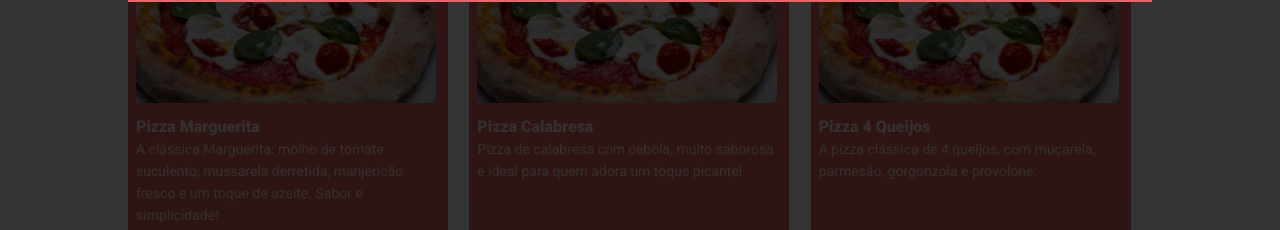
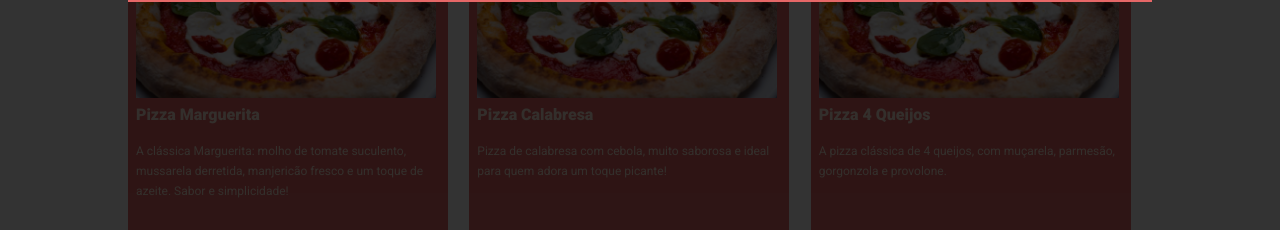
Before and after one commit to evenilsonguerreiro/efood2, a React (Create React App) app: page /perfilmodal in a window 1280 px wide. Shown: the part 570-800 px from the top of the page. Built offline with nearby package versions, Linux system fonts and the light colour scheme.

Commit message:
ajuste product2

```diff
--- a/src/components/Product2/styles.ts
+++ b/src/components/Product2/styles.ts
@@ -4,7 +4,7 @@ import { cores } from '../../styles'
 export const Card2 = styled.div`
   position: relative;
   width: 320px;
-  height: 338px;
+  height: 348px;
   margin-top: 40px;
   background-color: ${cores.pink};
 
@@ -22,6 +22,7 @@ export const CardImg = styled.div`
     top: 10px;
     left: 8px;
     width: 300px;
+    height: 160px;
   }
 
   @media (max-width: 768px) {
@@ -32,25 +33,25 @@ export const CardImg = styled.div`
   }
 `
 export const CardTitle2 = styled.h3`
-  width: 124px;
+  width: 159px;
   height: 19px;
   font-size: 16px;
   font-weight: 900;
-  line-height: 18.75px;
+  line-height: 18px;
   color: ${cores.branco};
   position: absolute;
-  top: 190px;
+  top: 178px;
   left: 8px;
 `
 export const CardDescricao2 = styled.p`
   width: 304px;
   height: 88px;
   color: ${cores.branco};
-  font-size: 14px;
-  line-height: 22px;
+  font-size: 12px;
+  line-height: 20px;
   font-weight: 400;
   position: absolute;
-  top: 210px;
+  top: 213px;
   left: 8px;
 `
 export const CardButton = styled.button`
@@ -64,7 +65,7 @@ export const CardButton = styled.button`
   line-height: 16.41px;
   border: none;
   position: absolute;
-  top: 305px;
+  top: 316px;
   left: 8px;
   cursor: pointer;
 
```
